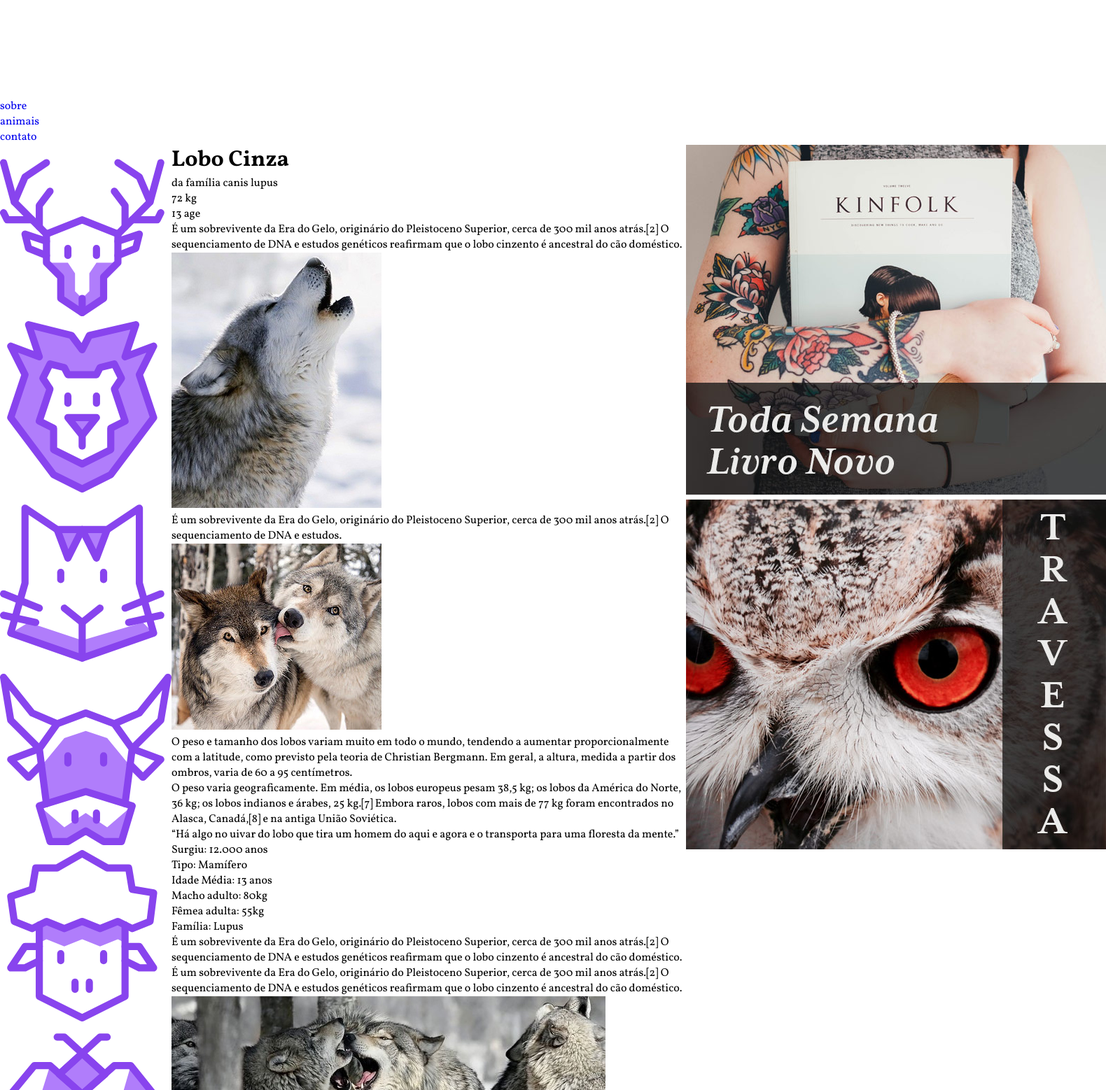
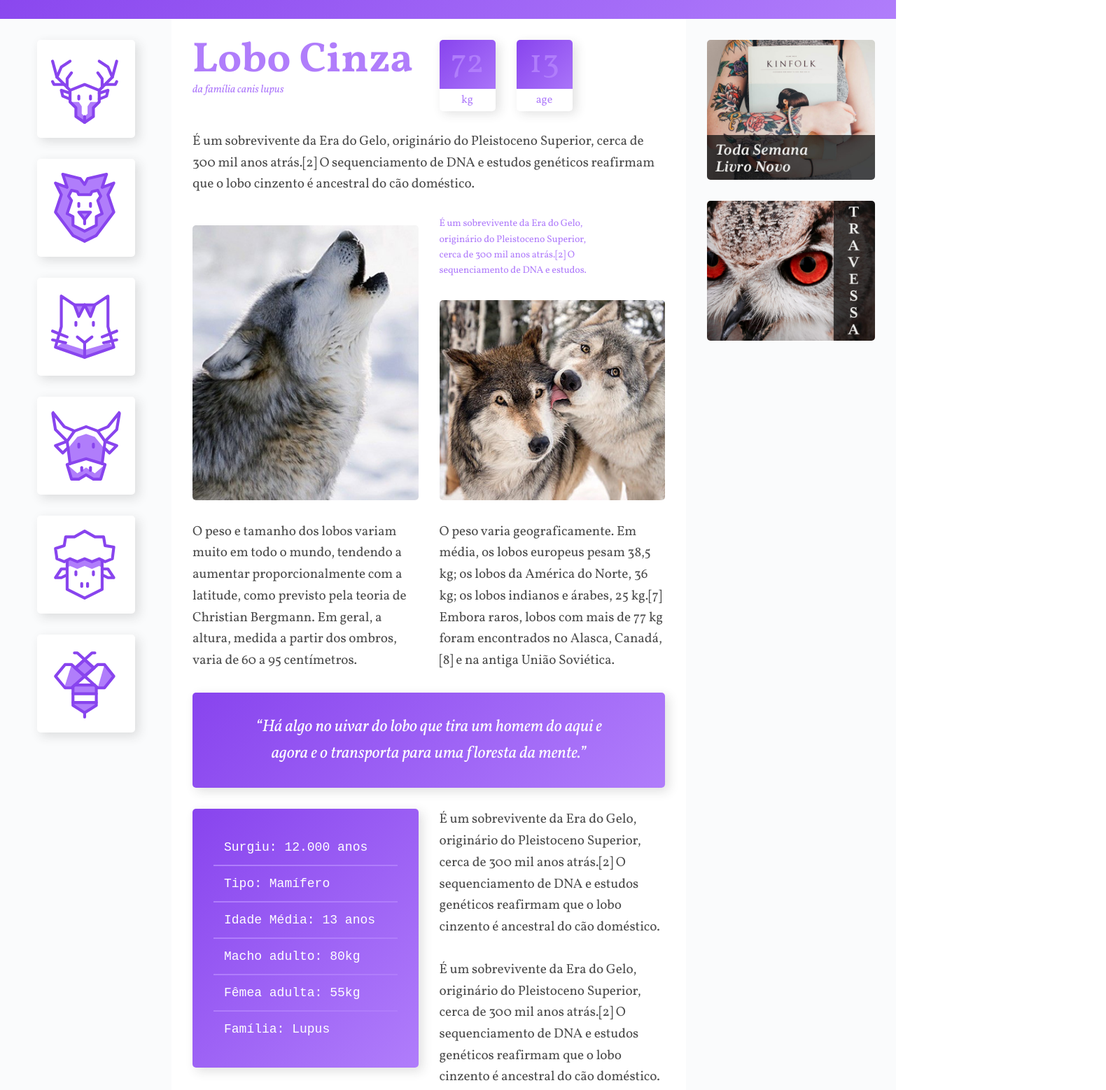
Before and after one commit to jefersonfagundes/wildbeast, a plain HTML site: page index.html in a window 1280 px wide. Shown: the part 78-1636 px from the top of the page at 70% size, 1580 px wide, since content can reach past the window. Drawn offline with Linux system fonts and the light colour scheme.

Commit message:
add-header-content-footer

```diff
--- a/css/style.css
+++ b/css/style.css
@@ -1,3 +1,12 @@
+/* ESTILOS GERAIS */
+
+p {
+  font-size: 1.2rem;
+  line-height: 1.6;
+  letter-spacing: -0.005rem;
+  color: rgba(0, 0, 0, 0.7);
+}
+
 body,
 p,
 h1,
@@ -20,6 +29,13 @@ a {
   text-decoration: none;
 }
 
+img {
+  max-width: 100%;
+  width: 100%;
+  display: block;
+  border-radius: 5px;
+}
+
 /* GRID GERAL */
 
 .estrutura {
@@ -31,22 +47,199 @@ a {
     "footer footer footer";
 }
 
+/* Header */
 .header {
   grid-area: header;
+  background: linear-gradient(135deg, #8844ee, #b07dfb);
+  padding: 30px;
+  display: grid;
+  grid-template-columns: 3fr 1fr;
+  align-items: center;
 }
+
+.logo {
+  max-width: 200px;
+}
+
+.header nav ul {
+  display: flex;
+  flex-wrap: wrap;
+  gap: 15px;
+}
+
+.header nav li {
+  flex: 1;
+  text-align: center;
+}
+
+.header nav a {
+  display: block;
+  padding: 10px;
+  color: #ffffff;
+  font-size: 1.125rem;
+  background: rgba(0, 0, 0, 0.1);
+  border-radius: 5px;
+  transition: 0.1s;
+}
+
+.header nav a:hover {
+  background: rgba(0, 0, 0, 0.5);
+}
+
+/* SIDENAV */
 
 .sidenav {
   grid-area: sidenav;
+  background: #fafbfc;
+  padding: 30px;
 }
 
+.sidenav li a {
+  display: block;
+  min-width: 60px;
+  max-width: 100px;
+  margin: 0 auto 30px auto;
+  background: #ffffff;
+  padding: 20px;
+  border-radius: 5px;
+  box-shadow: 5px 5px 15px 0px rgba(44, 44, 44, 0.15);
+  transition: 0.1s ease-out;
+}
+
+.sidenav li a:hover {
+  background: #b07dfb;
+}
+
+/* CONTENT */
 .content {
   grid-area: content;
+  max-width: 900px;
+  margin: 0 auto;
+  padding: 30px;
+  display: grid;
+  grid-template-columns: 1fr 1fr;
+  gap: 30px;
 }
 
+.titulo {
+  color: #b07dfb;
+}
+
+.titulo h1 {
+  font-size: 3.75rem;
+  line-height: 1;
+  font-weight: 700;
+}
+
+.titulo span {
+  font-size: 0.975rem;
+  font-style: italic;
+}
+
+.caracteristicas {
+  display: flex;
+  align-items: flex-start;
+  gap: 30px;
+}
+
+.caracteristicas > div {
+  width: 80px;
+  text-align: center;
+  background: linear-gradient(135deg, #8844ee, #b07dfb);
+  border-radius: 5px;
+  box-shadow: 5px 5px 15px 0px rgba(44, 44, 44, 0.15);
+  position: relative;
+}
+
+.caracteristicas span {
+  display: block;
+  color: #b07dfb;
+}
+
+.numero {
+  font-size: 3rem;
+  line-height: 1;
+  margin: 10px auto;
+}
+
+.rotulo {
+  background: #ffffff;
+  border-radius: 0 0 5px 5px;
+  padding: 5px 0;
+  position: relative;
+  top: 2px;
+}
+
+.destaque {
+  font-size: 0.875rem;
+  color: #b07dfb;
+  max-width: 25ch;
+}
+
+.citacao,
+.atributos {
+  padding: 30px;
+  border-radius: 5px;
+  box-shadow: 5px 5px 15px 0px rgba(44, 44, 44, 0.15);
+  background: linear-gradient(135deg, #8844ee, #b07dfb);
+  align-self: start;
+}
+
+.citacao p {
+  font-size: 1.5rem;
+  font-style: italic;
+  text-align: center;
+  color: #ffffff;
+  max-width: 35ch;
+  margin: 0 auto;
+}
+
+.atributos li {
+  color: #ffffff;
+  font-family: "Courier New", Courier, monospace;
+  font-size: 1.125rem;
+  padding: 15px;
+}
+
+.atributos li + li {
+  border-top: 2px solid #b07dfb;
+}
+
+.col-wide {
+  grid-column: 1 / -1;
+}
+
+.imagem-1 {
+  grid-row: span 2;
+  align-self: end;
+}
+
+.imagem-2 {
+  align-self: end;
+}
+
+.informacoes p + p {
+  margin-top: 30px;
+}
+
+/* ANUNCIOS */
 .anuncios {
   grid-area: anuncios;
+  background: #fafbfc;
+  display: grid;
+  align-content: start;
+  padding: 30px;
+  gap: 30px;
 }
 
+/*  FOOTER */
 .footer {
   grid-area: footer;
+  background: linear-gradient(135deg, #8844ee, #b07dfb);
 }
+
+.footer p {
+  color: #ffffff;
+  text-align: center;
+  padding: 30px;
+}
--- a/index.html
+++ b/index.html
@@ -52,15 +52,15 @@
         </div>
       </div>
 
-      <p>
+      <p class="col-wide">
         É um sobrevivente da Era do Gelo, originário do Pleistoceno Superior, cerca de 300 mil anos atrás.[2] O sequenciamento de DNA e estudos genéticos reafirmam que o lobo cinzento é ancestral do cão doméstico.
       </p>
 
-      <img src="./img/wolf1.jpg" alt="Wolf 1">
-      <p>
+      <img class="imagem-1" src="./img/wolf1.jpg" alt="Wolf 1">
+      <p class="destaque">
         É um sobrevivente da Era do Gelo, originário do Pleistoceno Superior, cerca de 300 mil anos atrás.[2] O sequenciamento de DNA e estudos.
       </p>
-      <img src="./img/wolf2.jpg" alt="Wolf 2">
+      <img class="imagem-2" src="./img/wolf2.jpg" alt="Wolf 2">
       <p>
         O peso e tamanho dos lobos variam muito em todo o mundo, tendendo a aumentar proporcionalmente com a latitude, como previsto pela teoria de Christian Bergmann. Em geral, a altura, medida a partir dos ombros, varia de 60 a 95 centímetros.
       </p>
@@ -68,7 +68,7 @@
         O peso varia geograficamente. Em média, os lobos europeus pesam 38,5 kg; os lobos da América do Norte, 36 kg; os lobos indianos e árabes, 25 kg.[7] Embora raros, lobos com mais de 77 kg foram encontrados no Alasca, Canadá,[8] e na antiga União Soviética.
       </p>
 
-      <blockquote class="citacao">
+      <blockquote class="citacao col-wide">
         <p>
           “Há algo no uivar do lobo que tira um homem do aqui e agora e o transporta para uma floresta da mente.”
         </p>
@@ -92,7 +92,7 @@
         </p>
       </div>
 
-      <img src="./img/wolf3.jpg" alt="Wolf 3">
+      <img class="col-wide" src="./img/wolf3.jpg" alt="Wolf 3">
     </main>
     <aside class="anuncios">
       <div class="anuncio-item">
@@ -105,7 +105,7 @@
     </aside>
 
     <footer class="footer">
-      <p>Origamid © 2012 - 2017. Alguns direitos reservados.</p>
+      <p>Origamid © 2012 - 2022. Alguns direitos reservados.</p>
     </footer>
   </div>
 </body>
```
